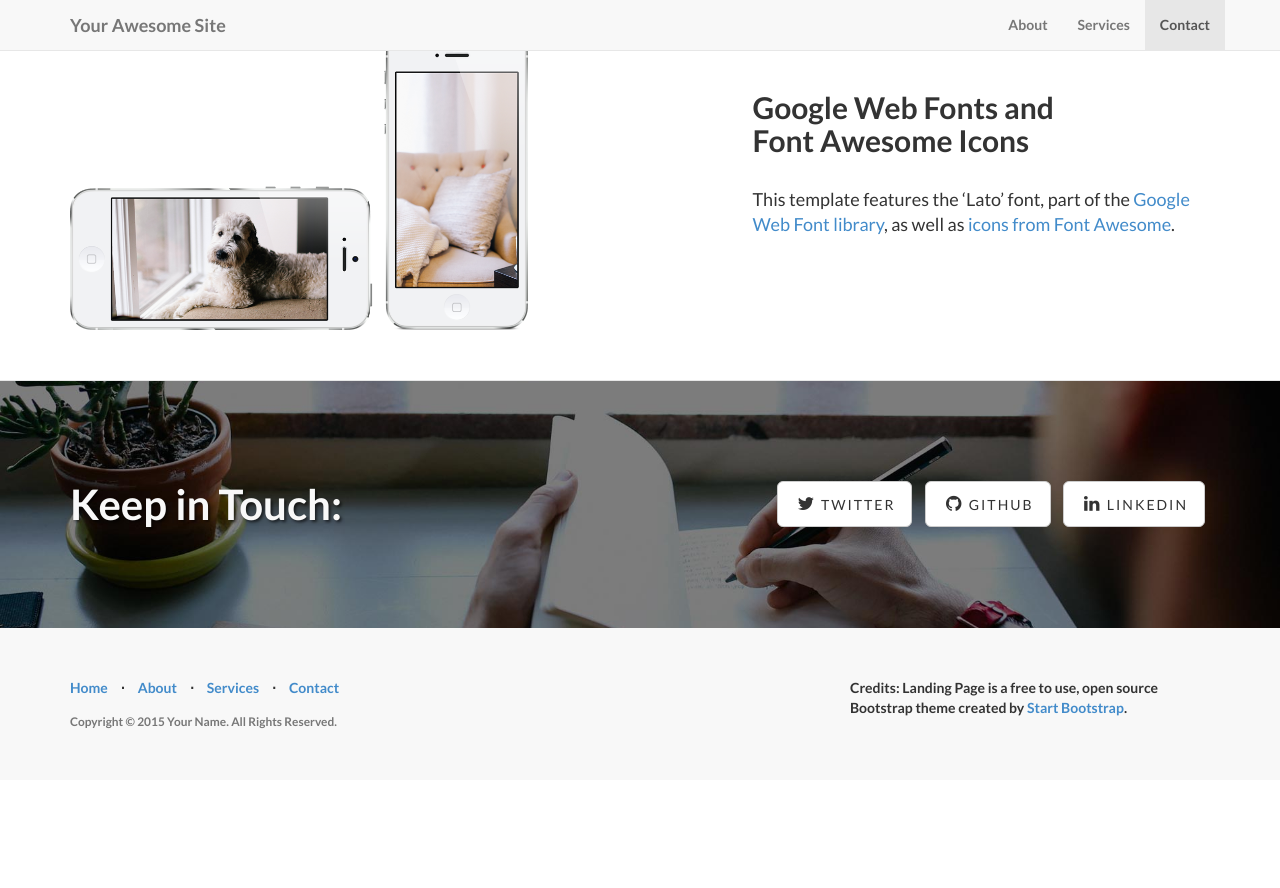
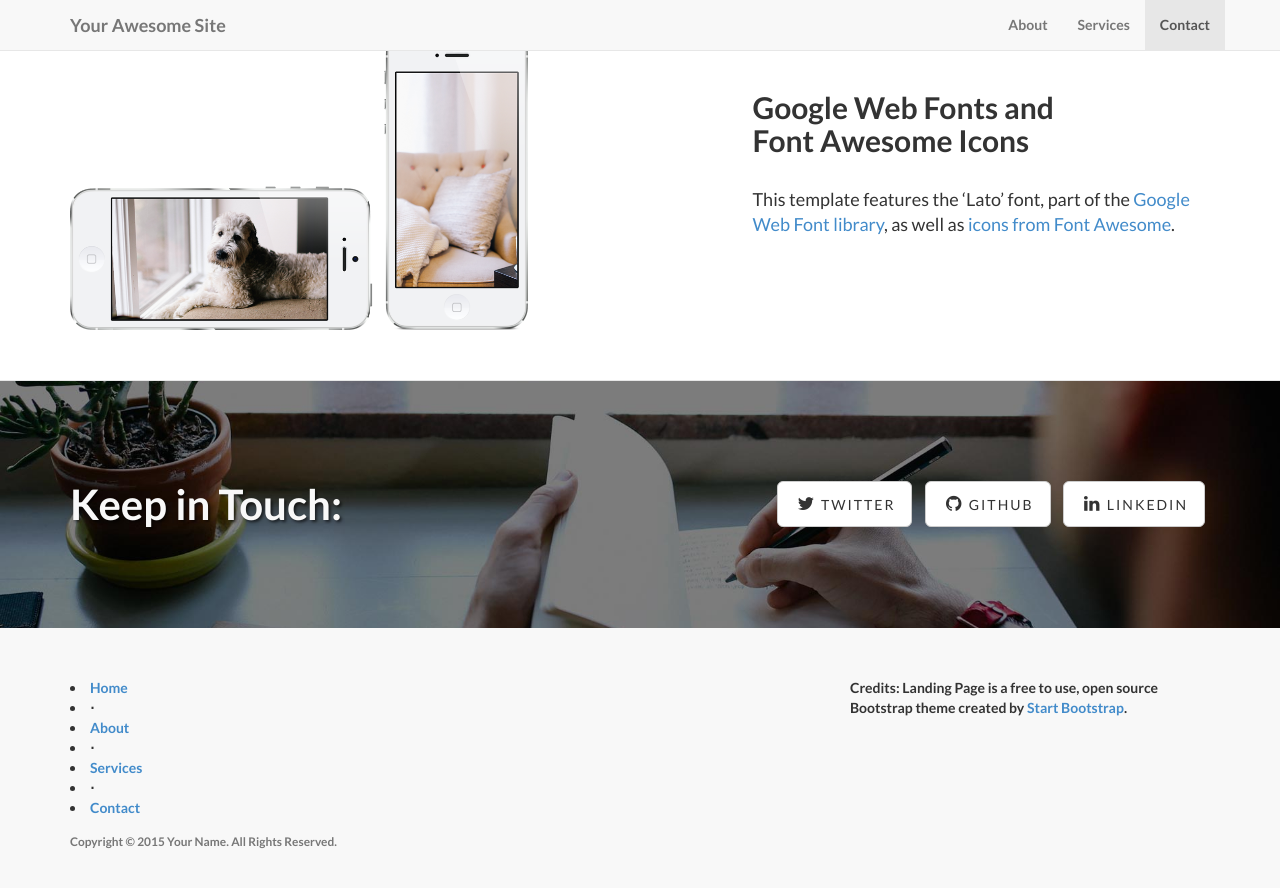
Before and after one commit to deborahyalves/deborahyalves.github.io, a Jekyll site: the page built from index.html, in a window 1280 px wide and 900 px high, scrolled down 1912 px. Shown: the top 888 px of the window. Built offline with Jekyll 4.4.1, drawn with Linux system fonts in a browser that asks for light colours; before the commit the page ends 2692 px from its top, so only the background shows below that.

Commit message:
Update footer.html

```diff
--- a/_includes/footer.html
+++ b/_includes/footer.html
@@ -3,7 +3,6 @@
     <div class="container">
         <div class="row">
             <div class="col-md-8">
-                <ul class="list-inline">
                     <li>
                         <a href="#home">Home</a>
                     </li>
```
